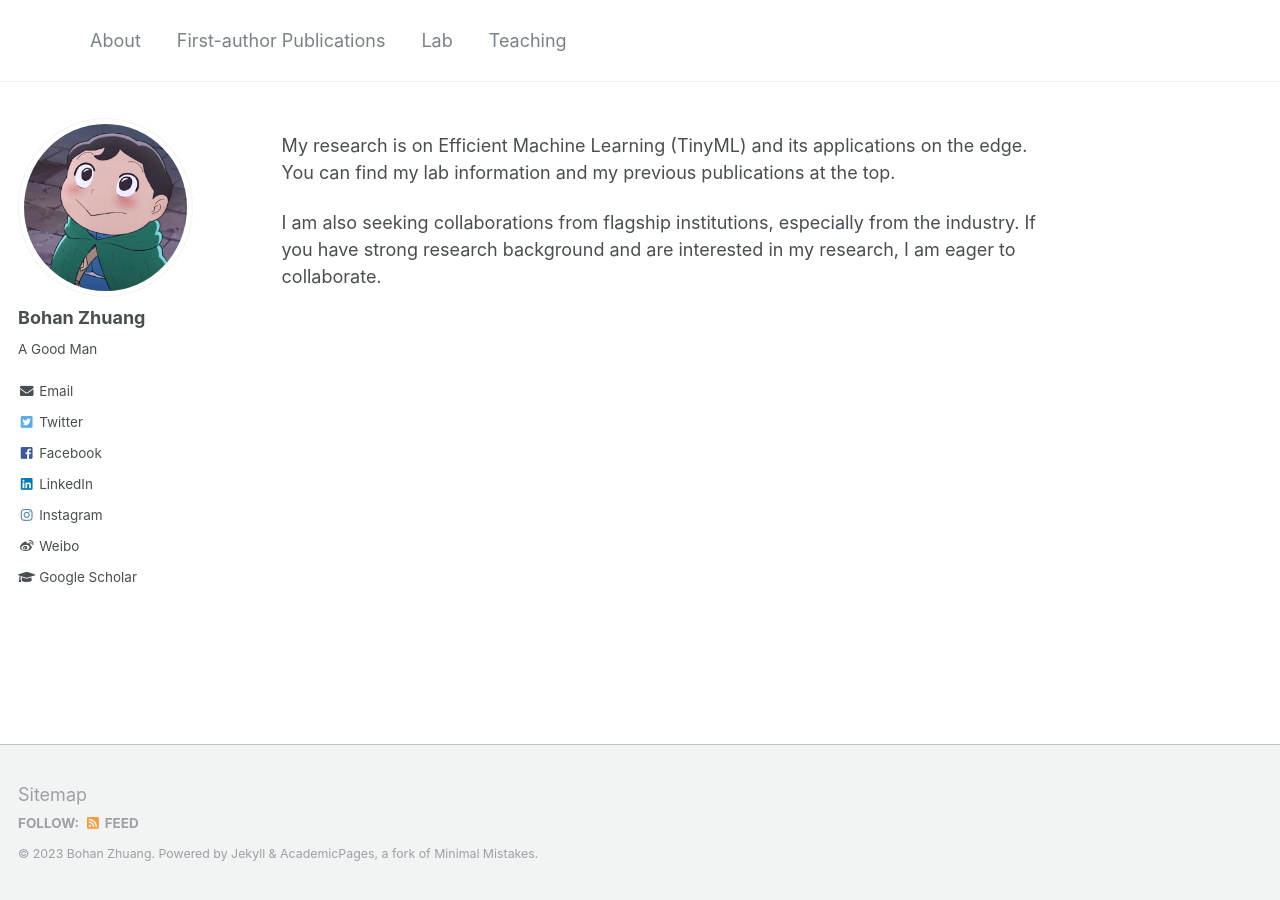
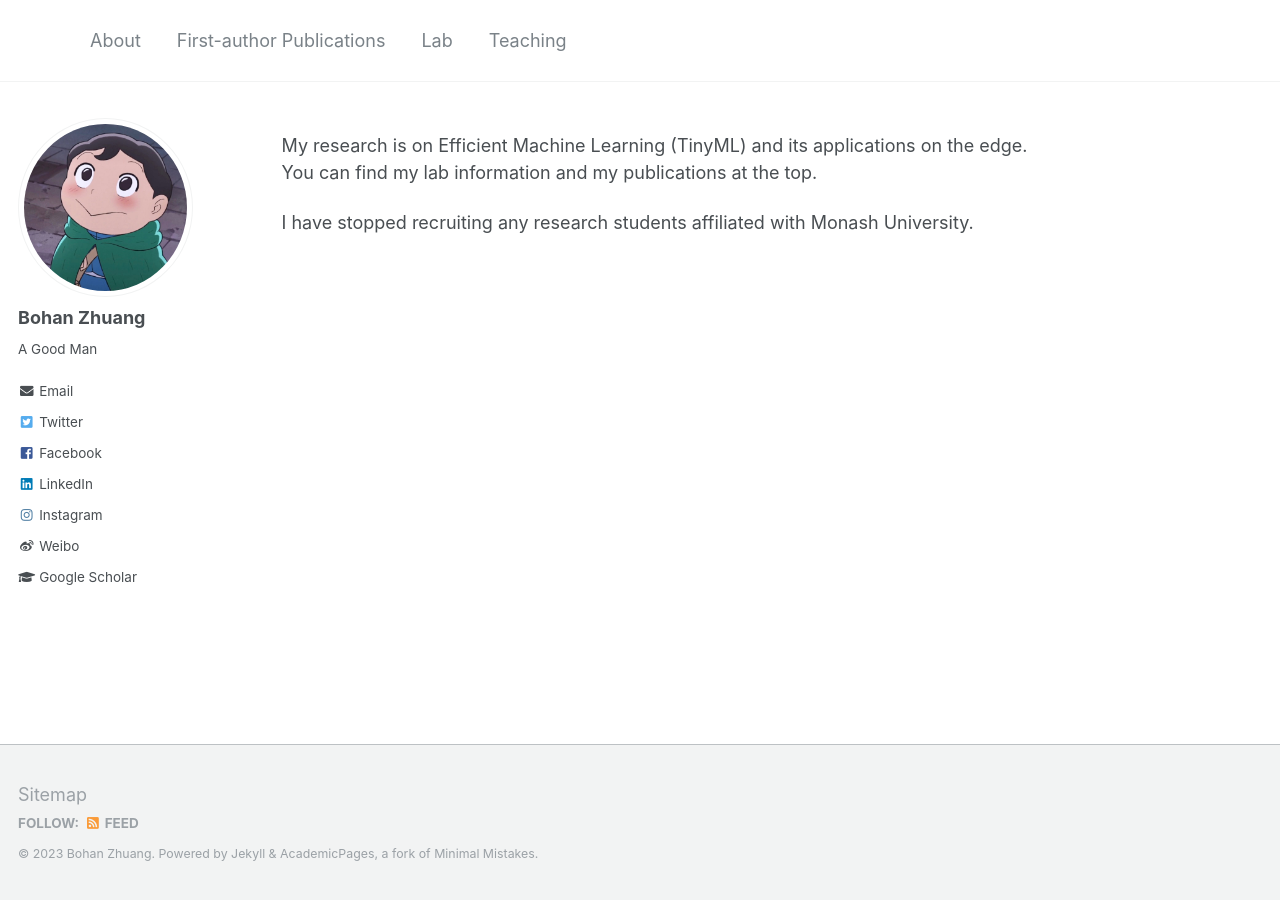
Before and after one commit to bohanzhuang/bohanzhuang.github.io, a Jekyll site: the page built from _pages/about.md, in a window 1280 px wide. Built offline with Jekyll 4.4.1, drawn with Linux system fonts in a browser that asks for light colours.

Commit message:
Update about.md

```diff
--- a/_pages/about.md
+++ b/_pages/about.md
@@ -9,6 +9,6 @@ redirect_from:
 ---
 
 
-My research is on Efficient Machine Learning (TinyML) and its applications on the edge. You can find my lab information and my previous publications at the top.
+My research is on Efficient Machine Learning (TinyML) and its applications on the edge. You can find my lab information and my publications at the top.
 
-I am also seeking collaborations from flagship institutions, especially from the industry. If you have strong research background and are interested in my research, I am eager to collaborate.
+I have stopped recruiting any research students affiliated with Monash University.
```
